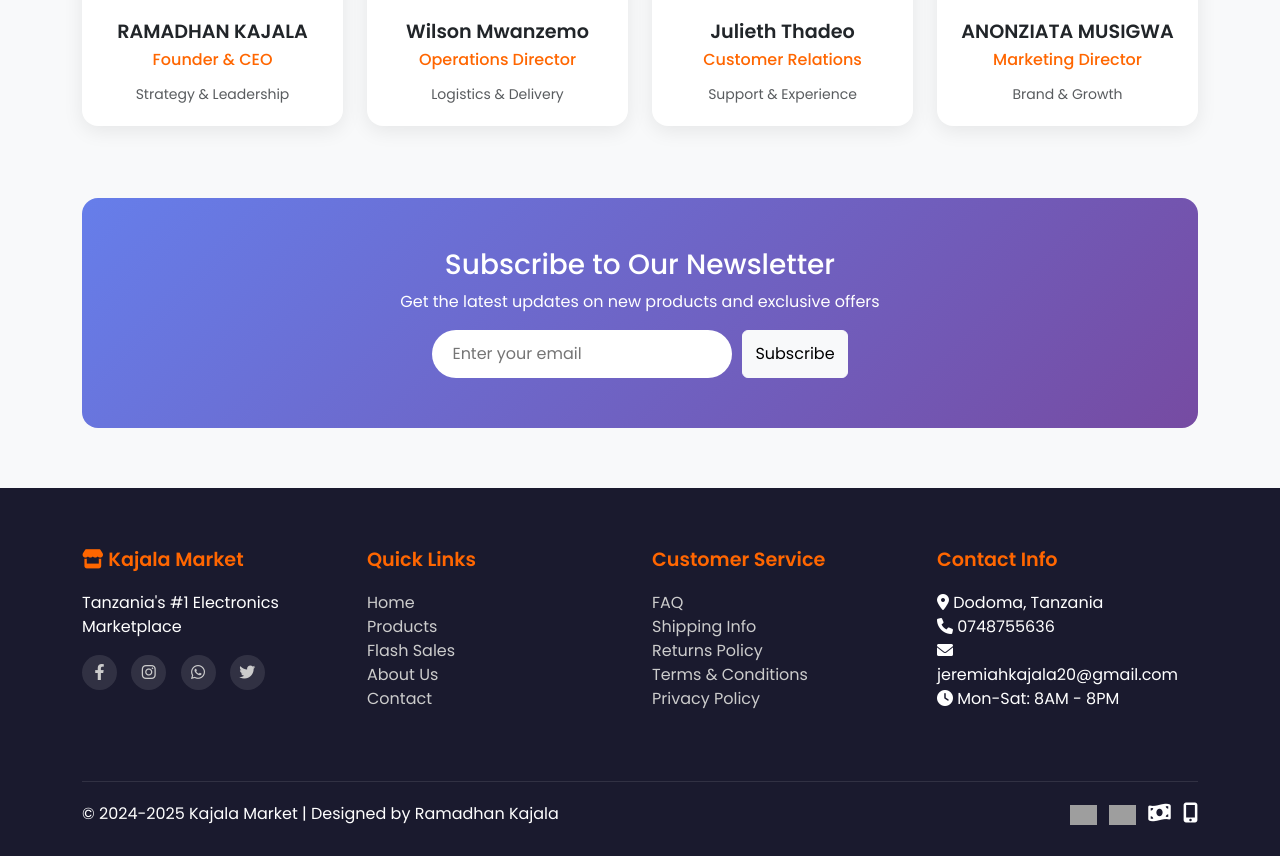
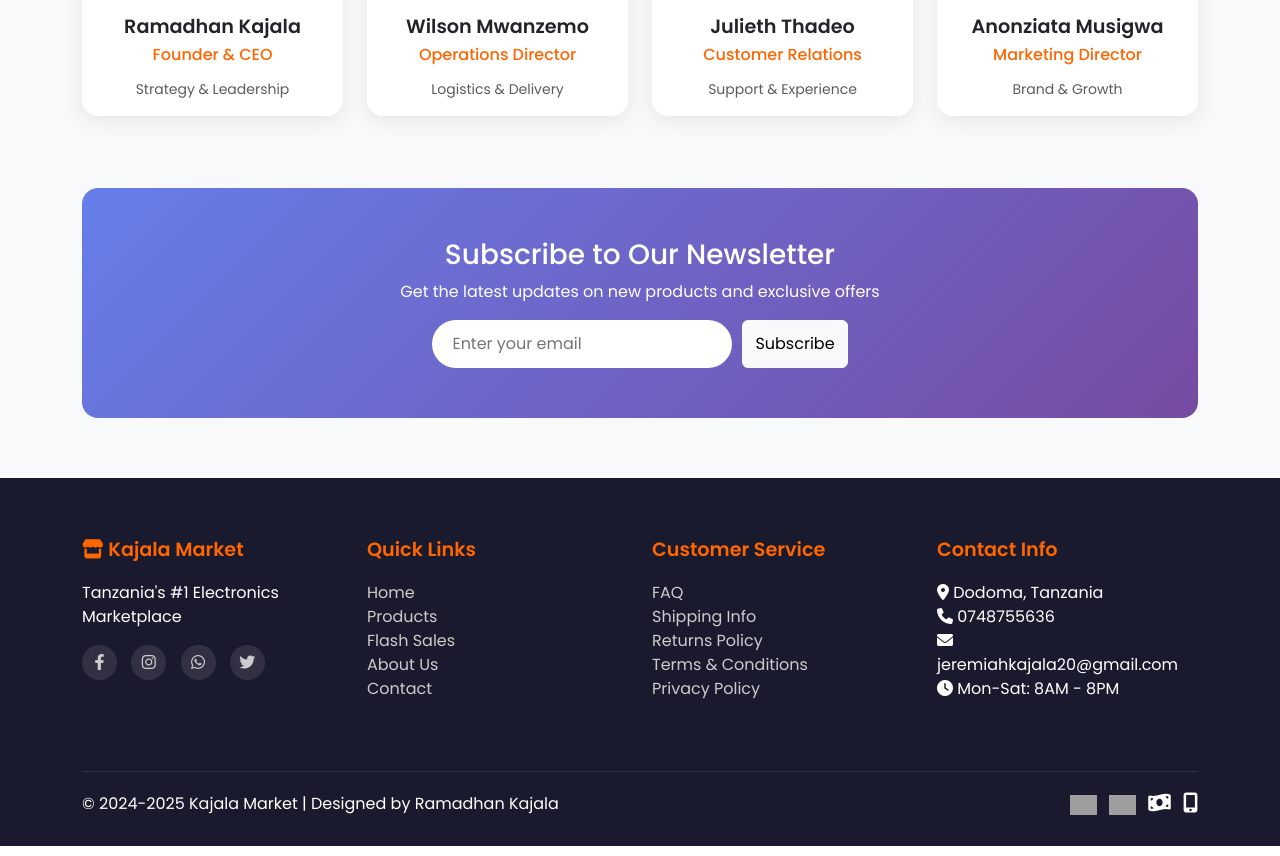
Before and after one commit to jeremiahkajala20-a11y/kajala-market, a Django app: page / in a window 1280 px wide. Shown: the part 1813-2669 px from the top of the page. Run offline with Django 5.2, Linux system fonts and the light colour scheme; data that the repository does not hold is empty; grey boxes are pictures that could not be loaded.

Commit message:
Update team section on home page and about page with Cloudinary images

```diff
--- a/templates/products/home.html
+++ b/templates/products/home.html
@@ -189,48 +189,57 @@
     </div>
 
     <!-- Team Section -->
+   <!-- Team Section -->
 <div class="row mb-5">
     <div class="col-12 text-center">
         <h2 class="mb-4">👥 Our Leadership Team</h2>
         <div class="divider mx-auto" style="width: 60px; height: 3px; background: #ff6600; margin: 0 auto 30px;"></div>
         <p class="mb-5">Meet the dedicated team behind Kajala Market</p>
     </div>
+
+    <!-- Ramadhan Kajala -->
     <div class="col-md-3 col-6 mb-4">
         <div class="team-card">
-                <img src="/media/team/RAMA.png" alt="RAMADHAN KAJALA">
-                <div class="team-info">
-                    <h4>RAMADHAN KAJALA</h4>
-                    <p>Founder & CEO</p>
+            <img src="https://res.cloudinary.com/dmuqqg4m3/image/upload/v1781876814/RAMA_g27fss.png" alt="Ramadhan Kajala" style="width: 100%; height: 250px; object-fit: cover;">
+            <div class="team-info" style="padding: 15px;">
+                <h4>Ramadhan Kajala</h4>
+                <p style="color: #ff6600; font-weight: 500;">Founder & CEO</p>
                 <small class="text-muted">Strategy & Leadership</small>
             </div>
         </div>
     </div>
+
+    <!-- Wilson Mwanzemo -->
     <div class="col-md-3 col-6 mb-4">
         <div class="team-card">
-                <img src="/media/team/WIL.jpg" alt="Wilson Mwanzemo">
-                <div class="team-info">
+            <img src="https://res.cloudinary.com/dmuqqg4m3/image/upload/v1781876813/WIL_wb6t2u.jpg" alt="Wilson Mwanzemo" style="width: 100%; height: 250px; object-fit: cover;">
+            <div class="team-info" style="padding: 15px;">
                 <h4>Wilson Mwanzemo</h4>
-                    <p>Operations Director</p>
+                <p style="color: #ff6600; font-weight: 500;">Operations Director</p>
                 <small class="text-muted">Logistics & Delivery</small>
             </div>
         </div>
     </div>
+
+    <!-- Julieth Thadeo -->
     <div class="col-md-3 col-6 mb-4">
         <div class="team-card">
-                <img src="/media/team/JULIE.jpg" alt="Julieth Thadeo">
-                <div class="team-info">
+            <img src="https://res.cloudinary.com/dmuqqg4m3/image/upload/v1781876813/JULIE_wntjse.jpg" alt="Julieth Thadeo" style="width: 100%; height: 250px; object-fit: cover;">
+            <div class="team-info" style="padding: 15px;">
                 <h4>Julieth Thadeo</h4>
-                    <p>Customer Relations</p>
+                <p style="color: #ff6600; font-weight: 500;">Customer Relations</p>
                 <small class="text-muted">Support & Experience</small>
             </div>
         </div>
     </div>
+
+    <!-- Anonziata Musigwa -->
     <div class="col-md-3 col-6 mb-4">
         <div class="team-card">
-                <img src="/media/team/ANNA.jpg" alt="Warda Hussein">
-                <div class="team-info">
-                    <h4>ANONZIATA MUSIGWA</h4>
-                    <p>Marketing Director</p>
+            <img src="https://res.cloudinary.com/dmuqqg4m3/image/upload/v1781876813/ANNA_iirw1p.jpg" alt="Anonziata Musigwa" style="width: 100%; height: 250px; object-fit: cover;">
+            <div class="team-info" style="padding: 15px;">
+                <h4>Anonziata Musigwa</h4>
+                <p style="color: #ff6600; font-weight: 500;">Marketing Director</p>
                 <small class="text-muted">Brand & Growth</small>
             </div>
         </div>
```
Lines whose indentation alone changed are shown as unchanged.
